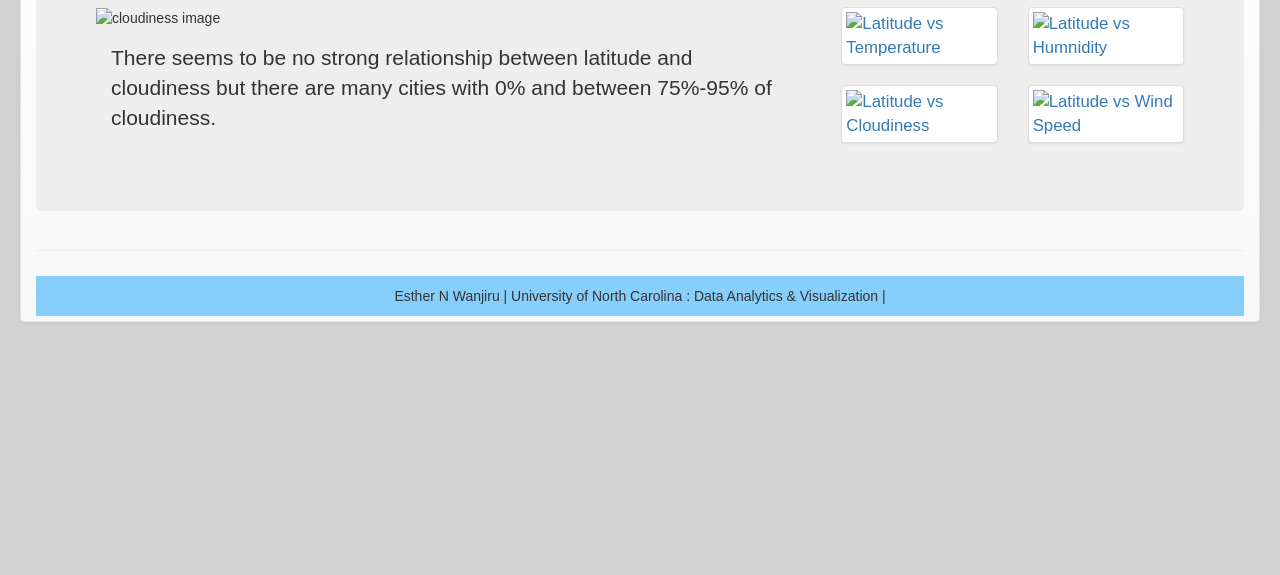
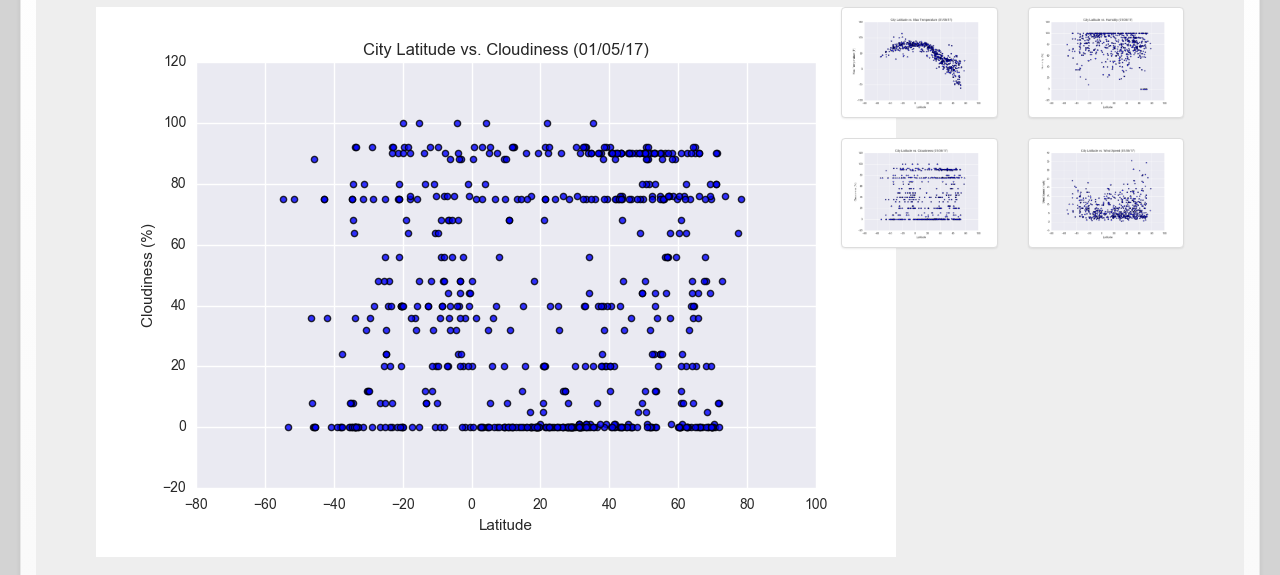
Before and after one commit to Kamuruthi2017/Web, a plain HTML site: page cloud.html in a window 1280 px wide. Shown: the part 225-800 px from the top of the page. Drawn offline with nearby package versions, Linux system fonts and the light colour scheme; files that its build step writes are made by us from their sources.

Commit message:
Update cloud.html

```diff
--- a/cloud.html
+++ b/cloud.html
@@ -48,7 +48,7 @@
                         <div class="row">
                             <div class="left col-lg-8 col-md-8 col-xs-12">
                                 <h2>Summary: Latitude vs. Cloudiness</h2>
-                        <img class="cloudiness image" src="../Instructions/Resources/assets/images/Fig3.png"class="pull-left img-responsive img-rounded" alt="cloudiness image" >
+                        <img class="cloudiness image" src="./Fig3.png"class="pull-left img-responsive img-rounded" alt="cloudiness image" >
                         <p>There seems to be no strong relationship between latitude and cloudiness but there are many cities with 0% and between 75%-95% of cloudiness.</p>
 
                     </div>
@@ -58,14 +58,14 @@
                         <div class="row">
                             <div class="col-md-6 col-lg-6">
                                 <div class="thumbnail">
-                                    <a href="Temperature.html"><img src="../Instructions/Resources/assets/images/Fig1.png" class="img-responsive" alt="Latitude vs Temperature"></a>
+                                    <a href="Temperature.html"><img src="./Fig1.png" class="img-responsive" alt="Latitude vs Temperature"></a>
 
                                 </div>
                             </div>
 
                             <div class="col-md-6 col-lg-6">
                                 <div class="thumbnail">
-                                    <a href="humidity.html"><img src="../Instructions/Resources/assets/images/Fig2.png" class="img-responsive" alt="Latitude vs Humnidity"></a>
+                                    <a href="humidity.html"><img src="./Fig2.png" class="img-responsive" alt="Latitude vs Humnidity"></a>
 
                                 </div>
                             </div>
@@ -73,14 +73,14 @@
                         <div class="row">
                             <div class="col-md-6 col-lg-6">
                                 <div class="thumbnail">
-                                    <a href="cloud.html"><img src="../Instructions/Resources/assets/images/Fig3.png" class="img-responsive" alt="Latitude vs Cloudiness"></a>
+                                    <a href="cloud.html"><img src="./Fig3.png" class="img-responsive" alt="Latitude vs Cloudiness"></a>
 
                                 </div>
                             </div>
 
                             <div class="col-md-6 col-lg-6">
                                 <div class="thumbnail">
-                                    <a href="wind speed.html"><img src="../Instructions/Resources/assets/images/Fig4.png" class="img-responsive" alt="Latitude vs Wind Speed"></a>
+                                    <a href="wind speed.html"><img src="./Fig4.png" class="img-responsive" alt="Latitude vs Wind Speed"></a>
 
                                 </div>
                             </div>
```
